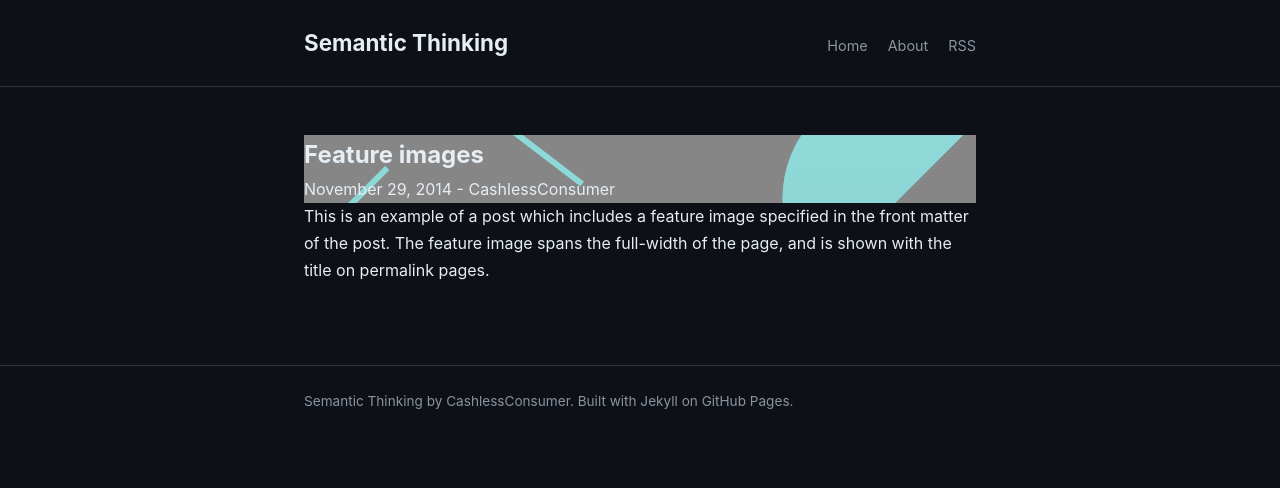
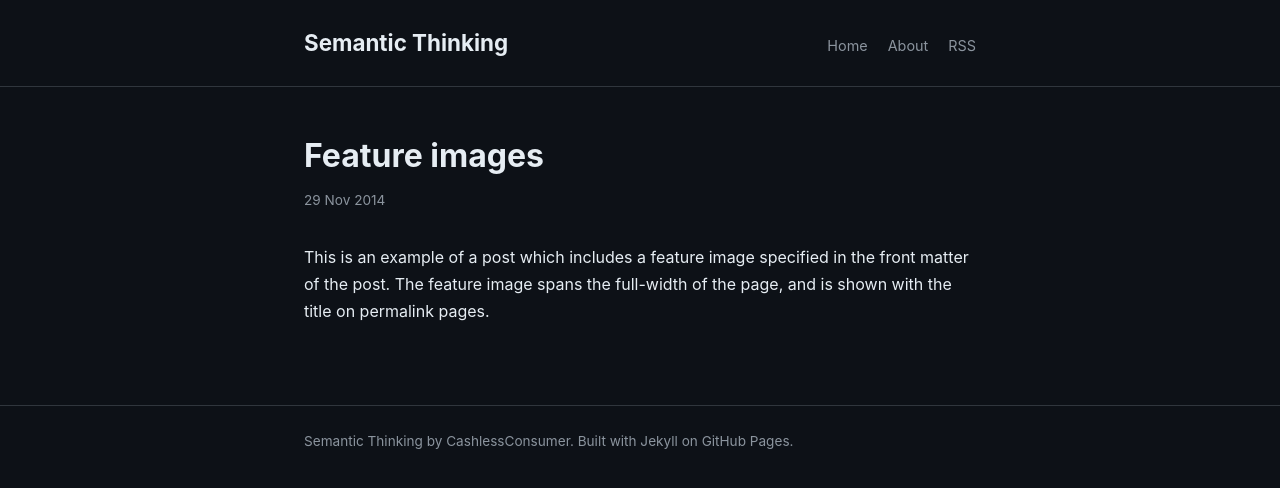
Before and after one commit to srikanthlogic/srikanthlogic.github.io, a Jekyll site: the page built from _posts/2014-11-29-feature-images.md, in a window 1280 px wide. Shown: the top 488 px of the page. Built offline with Jekyll 4.4.1, drawn with Linux system fonts in a browser that asks for light colours.

Commit message:
Add post layout

```diff
--- a/_layouts/post.html
+++ b/_layouts/post.html
@@ -1,49 +1,17 @@
 ---
 layout: default
 ---
-<article {% if page.feature-img %}class="feature-image"{% endif %}>
-  <header style="background-image: url('{{ site.baseurl }}/{{ page.feature-img }}')">
-    <h1 class="title">{{ page.title }}</h1>
-    <p class="meta">
-    {{ page.date | date: "%B %-d, %Y" }}
-    {% if page.author %} - {{ page.author }}{% endif %}
-    </p>
+<article class="post-content">
+  <header class="post-header">
+    <h1>{{ page.title }}</h1>
+    <div class="post-meta">
+      <time datetime="{{ page.date | date_to_xmlschema }}">{{ page.date | date_to_string }}</time>
+      {% if page.tags %}
+        {% for tag in page.tags %}
+          <span class="tag">{{ tag }}</span>
+        {% endfor %}
+      {% endif %}
+    </div>
   </header>
-  <section class="post-content">{{ content }}</section>
+  {{ content }}
 </article>
-
-<!-- Post navigation -->
-{% if site.theme_settings.post_navigation %}
-<div id="post-nav">
-    {% if page.previous.url %}
-    <a id="prev-post" href="{{ site.baseurl }}{{ page.previous.url }}">
-      <span class="page-title">{{ page.previous.title }}</span>
-      <span class="nav-label">
-        <i class="fa fa-chevron-left"></i> {{ site.theme_settings.str_prev }}
-      </span>
-    </a>
-    {% endif %}
-    {% if page.next.url %}
-    <a id="next-post" href="{{ site.baseurl }}{{ page.next.url }}">
-       <span class="page-title">{{ page.next.title }}</span>
-       <span class="nav-label">
-        {{ site.theme_settings.str_next }} <i class="fa fa-chevron-right"></i>
-       </span>
-     </a>
-    {% endif %}
-</div>
-{% endif %}
-
-<!-- Disqus -->
-{% if site.theme_settings.disqus_shortname %}
-<div class="comments">
-  {% include disqus.html %}
-</div>
-{% endif %}
-
-<!-- Muut -->
-{% if site.theme_settings.muut_community_name %}
-<div class="comments">
-  {% include muut.html %}
-</div>
-{% endif %}
```
